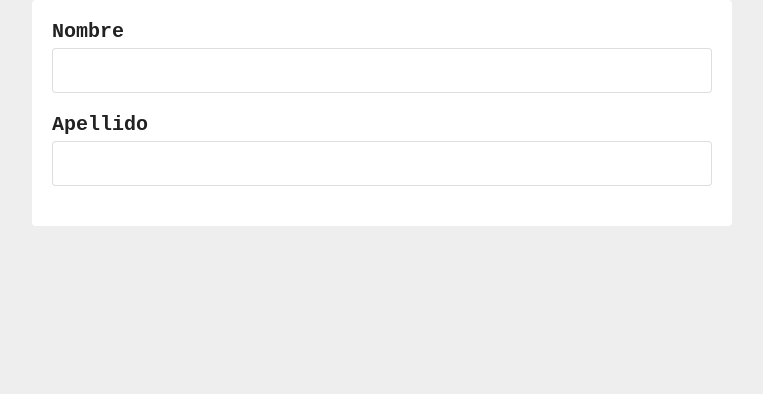
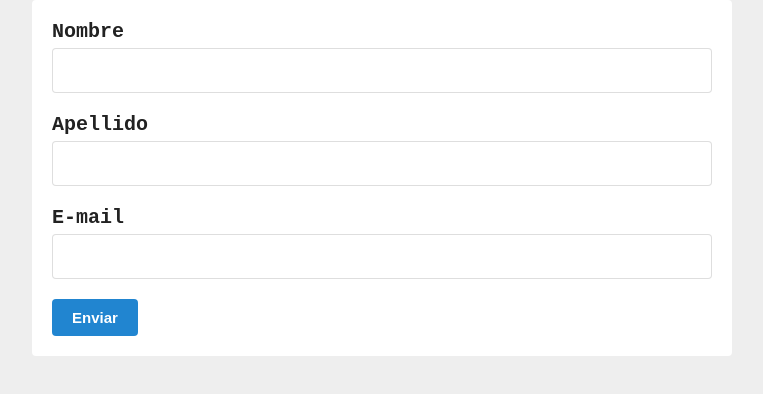
Before and after one commit to JuananA1000/GestorDeUsuarios, a React (Create React App) app: page / in a window 1280 px wide. Shown: the top 394 px of the page, without its empty margins (258-1021 px from the left). Built offline with nearby package versions, Linux system fonts and the light colour scheme.

Commit message:
Componente Button

```diff
--- a/src/App.js
+++ b/src/App.js
@@ -1,6 +1,7 @@
 import Input from './components/Input';
 import Card from './components/Card';
 import Container from './components/Container';
+import Button from './components/Button';
 
 // Custom HOOKS
 import useFormulario from './hooks/useFormulario';
@@ -9,6 +10,7 @@
     const [formulario, handleChange] = useFormulario({
         nombre: '',
         apellido: '',
+        email: '',
     });
     console.log(formulario);
 
@@ -30,6 +32,14 @@
                             value={formulario.apellido}
                             onChange={handleChange}
                         />
+
+                        <Input
+                            label='E-mail'
+                            name='email'
+                            value={formulario.email}
+                            onChange={handleChange}
+                        />
+                        <Button>Enviar</Button>
                     </form>
                 </div>
             </Card>
--- /dev/null
+++ b/src/components/Button.css
@@ -0,0 +1,15 @@
+button.button {
+    transition: all 0.5s ease;
+    background-color: #2185d0;
+    border-radius: 4px;
+    color: #fff;
+    border: none;
+    padding: 10px 20px;
+    font-weight: 700;
+    font-size: 15px;
+    cursor: pointer;
+}
+
+button.button:hover{
+    background-color: #1069ad;
+}
--- /dev/null
+++ b/src/components/Button.jsx
@@ -0,0 +1,8 @@
+import React from 'react';
+import './Button.css'
+
+const Button = ({ children }) => {
+    return <button className='button'>{children}</button>;
+};
+
+export default Button;
```
